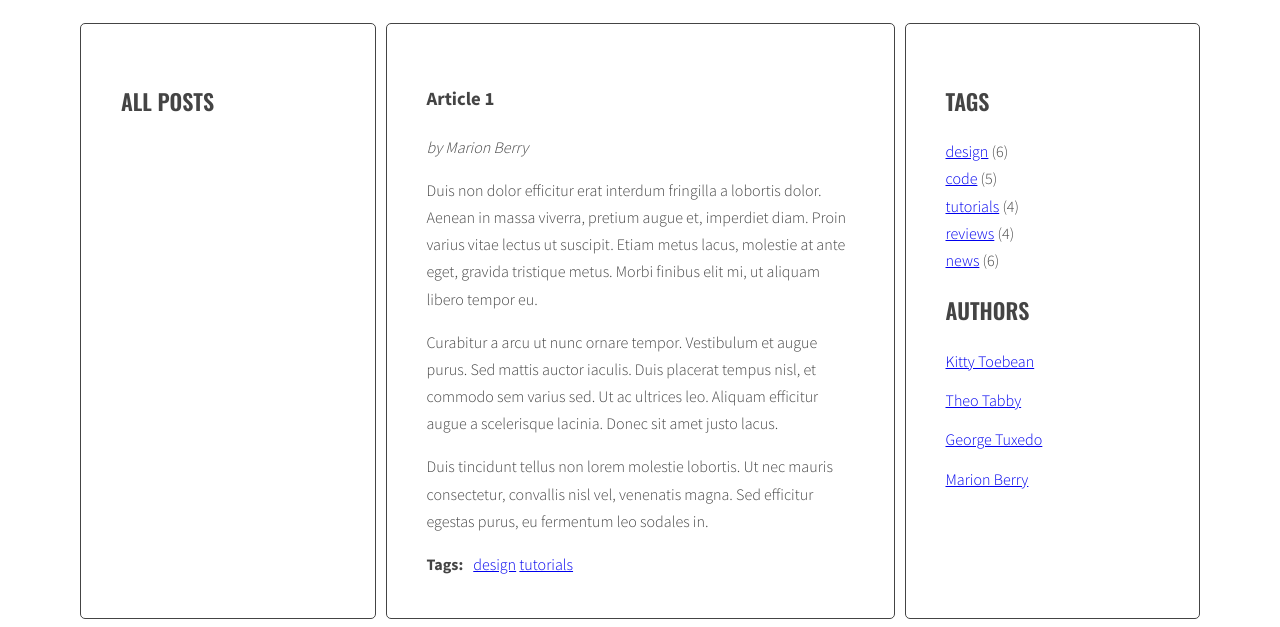
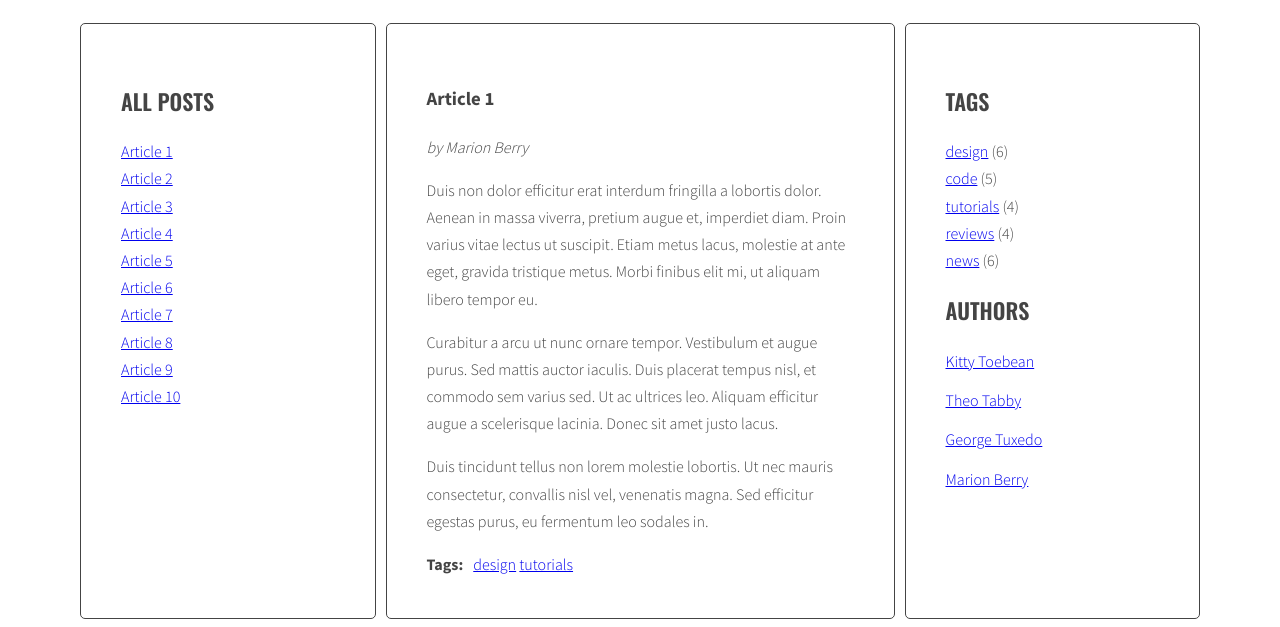
Before and after one commit to aszymeczko/javascript-blog, a website: page index.html in a window 1280 px wide. Shown: the part 220-847 px from the top of the page. Drawn offline with nearby package versions, Linux system fonts and the light colour scheme.

Commit message:
Generate article links

```diff
--- a/js/script.js
+++ b/js/script.js
@@ -46,12 +46,6 @@ function titleClickHandler(event){
 
 }
 
-const links = document.querySelectorAll('.titles a');
-
-for(let link of links){
-  link.addEventListener('click', titleClickHandler);
-}
-
 const optArticleSelector = '.post',
   optTitleSelector = '.post-title',
   optTitleListSelector = '.titles';
@@ -64,20 +58,45 @@ function generateTitleLinks(){
 
   titleList.innerHTML = '';
 
-  /* for each article */
+  /* find all the articles and save them to variable: articles */
 
-    /* get the article id */
+  const articles = document.querySelectorAll(optArticleSelector);
 
-    const articles = optArticleSelector
+  let html = '';
 
-    /* find the title element */
+    for(let article of articles){
 
-    /* get the title from the title element */
+        /* get the article id */
 
-    /* create HTML of the link */
+        const articleId = article.getAttribute('id');
 
-    /* insert link into titleList */
-    console.log ('function works')
+
+        /* find the title element */
+        /* get the title from the title element */
+        const articleTitle = article.querySelector(optTitleSelector).innerHTML;
+
+        /* create HTML of the link */
+
+        const linkHTML = '<li><a href="#' + articleId + '"><span>' + articleTitle + '</span></a></li>';
+
+        console.log ('link HTML: ', linkHTML);
+
+        /* insert link into html variable */
+
+        html = html + linkHTML;
+
+        console.log (html);
+    }
+
+    titleList.innerHTML = html;
+
+    const links = document.querySelectorAll('.titles a');
+
+    console.log(links);
+
+    for(let link of links){
+        link.addEventListener('click', titleClickHandler);
+    }
 }
 
 generateTitleLinks();
```
Also changed, not shown: index.html (+0 -30 lines).
